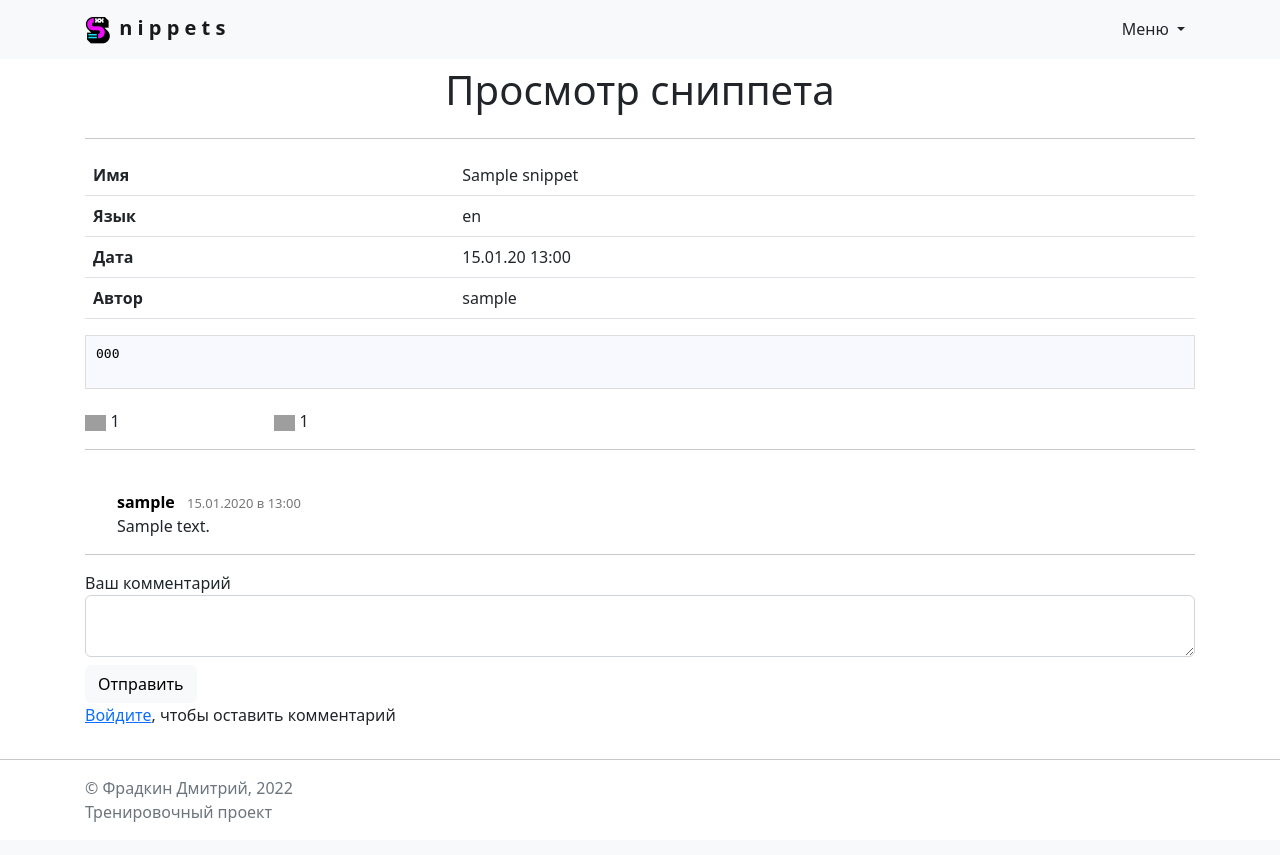
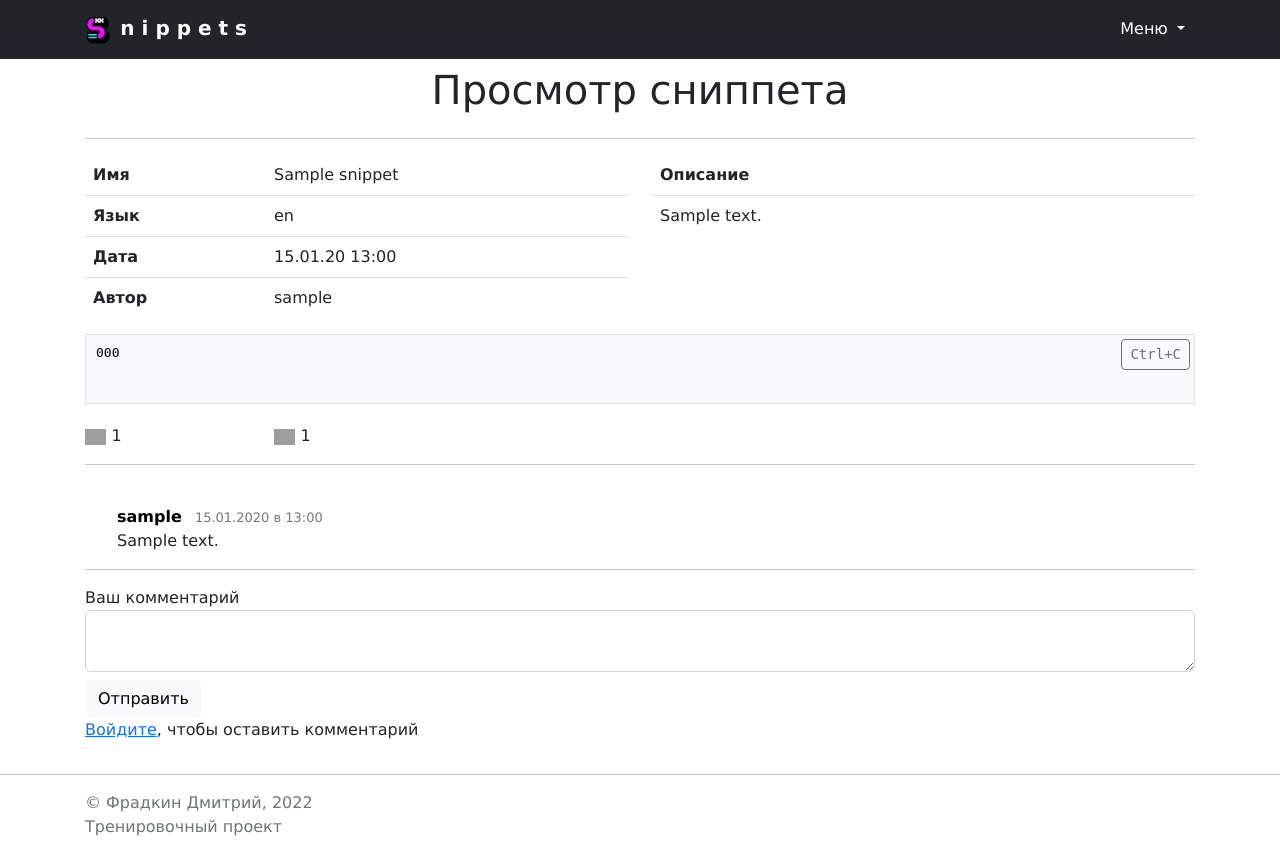
Before and after one commit to fradkin-d/pet_Snippets, a Django app: a page that uses MainApp/templates/base.html in a window 1280 px wide. Before the commit the page ends 822 px from the top, so only its background shows below. Run offline with Django 4.2, Linux system fonts and the light colour scheme; tables that the repository leaves empty hold one stand-in row (values such as "Sample post"); some libraries are stand-ins or nearby versions; grey boxes are pictures that could not be loaded.

Commit message:
fix success url in snippet's create and update views to current snippet, add description field to snippets

```diff
--- a/MainApp/forms.py
+++ b/MainApp/forms.py
@@ -37,12 +37,15 @@ CODE_LANGS = [('', '')]+[(code_lang.lang,)*2 for code_lang in SupportedLang.obje
 class SnippetForm(forms.ModelForm):
     name = forms.CharField(label='Имя')
     lang = forms.ModelChoiceField(queryset=SupportedLang.objects.all(), label='Язык', empty_label='')
+    description = forms.CharField(label='Описание', max_length=250,
+                                  widget=forms.Textarea(attrs={"rows": 4}),
+                                  required=False)
     code = forms.CharField(label='Код', widget=forms.Textarea)
     is_private = forms.BooleanField(label='Приватный', required=False)
 
     class Meta:
         model = Snippet
-        fields = ['name', 'lang', 'code', 'is_private']
+        fields = ['name', 'lang', 'description', 'code', 'is_private']
 
 
 class CommentForm(forms.ModelForm):
--- a/MainApp/models.py
+++ b/MainApp/models.py
@@ -14,6 +14,7 @@ class SupportedLang(models.Model):
 class Snippet(models.Model):
     name = models.CharField(max_length=100)
     lang = models.ForeignKey(SupportedLang, on_delete=models.CASCADE)
+    description = models.CharField(max_length=250, default='')
     code = models.TextField(max_length=5000)
     creation_date = models.DateTimeField(auto_now_add=True)
     is_private = models.BooleanField()
@@ -21,7 +22,8 @@ class Snippet(models.Model):
     slug = models.SlugField(unique=True, default=None)
 
     def save(self, *args, **kwargs):
-        self.slug = '_'.join((slugify(self.name), dt.datetime.now().strftime('%d-%m-%y-%H-%M-%S')))
+        if not self.slug:
+            self.slug = '_'.join((slugify(self.name), dt.datetime.now().strftime('%d-%m-%y-%H-%M-%S')))
         super().save(*args, **kwargs)
 
     def to_dict_json(self):
--- a/MainApp/templates/base.html
+++ b/MainApp/templates/base.html
@@ -7,6 +7,10 @@
     <meta name="viewport" content="width=device-width, initial-scale=1">
     <link rel="stylesheet" href="{% static 'css/bootstrap.min.css' %}">
     <style>
+        * {
+            font-family: Geneva, Arial, Helvetica, sans-serif;
+        }
+
         main > .container {
             padding: 50px 15px 0;
         }
--- a/MainApp/templates/header.html
+++ b/MainApp/templates/header.html
@@ -1,14 +1,14 @@
 {% load static %}
 {% load crispy_forms_tags %}
 <header>
-    <nav class="navbar fixed-top navbar-expand-sm bg-light">
+    <nav class="navbar fixed-top navbar-expand-sm bg-dark navbar-dark">
         <div class="container">
             <a class="navbar-brand" href="{% url 'home' %}">
                 <img src="{% static 'images/logo.png' %}" width="32" height="32" alt="">
                 <strong>n i p p e t s</strong>
             </a>
             <div class="dropdown">
-                <button class="btn dropdown-toggle" type="button"
+                <button class="btn btn-dark dropdown-toggle" type="button"
                         data-bs-toggle="dropdown" aria-expanded="false">
                     {% if request.user.is_authenticated %}
                     {% if request.user.username|length > 15 %}
--- a/MainApp/templates/pages/add_snippet.html
+++ b/MainApp/templates/pages/add_snippet.html
@@ -13,6 +13,7 @@
                 {{ form.name|as_crispy_field }}
             </div>
         </div>
+        {{ form.description|as_crispy_field }}
         {{ form.code|as_crispy_field }}
         {{ form.is_private|as_crispy_field }}
         <input type="hidden" name="author" value="{{ user.get_username }}">
--- a/MainApp/templates/pages/index.html
+++ b/MainApp/templates/pages/index.html
@@ -16,7 +16,7 @@
         <hr>
         <h4>Топ-10 сниппетов по рейтингу</h4>
         <table class="table table-responsive">
-            <thead>
+            <thead class="table-light">
             <tr>
                 <th>Язык</th>
                 <th>Автор</th>
@@ -45,7 +45,7 @@
         <hr>
         <h4>Топ-10 сниппетов по обсуждаемости</h4>
         <table class="table table-responsive">
-            <thead>
+            <thead class="table-light">
             <tr>
                 <th>Язык</th>
                 <th>Автор</th>
--- a/MainApp/templates/pages/snippet_detail.html
+++ b/MainApp/templates/pages/snippet_detail.html
@@ -48,21 +48,24 @@ list-style-type: none;
     display: none;
 }
 
+
 </style>
 <link href="{% static 'css/pastie-theme.css' %}" rel="stylesheet" type="text/css">
 {% endblock %}
 
 {% block main %}
-<table class="table">
-    <tr>
+<div class="row">
+    <div class="col-sm">
+        <table class="table table-borderless">
+            <tr class="border-bottom">
                 <th>Имя</th>
                 <td>{{ snippet.name }}</td>
             </tr>
-    <tr>
+            <tr class="border-bottom">
                 <th>Язык</th>
                 <td>{{ snippet.lang }}</td>
             </tr>
-    <tr>
+            <tr class="border-bottom">
                 <th>Дата</th>
                 <td>{{ snippet.creation_date|date:'d.m.y H:i' }}</td>
             </tr>
@@ -71,11 +74,28 @@ list-style-type: none;
                 <td>{{ snippet.author|truncatechars:30 }}</td>
             </tr>
         </table>
-
+    </div>
+    <div class="col-sm">
+        <table class="table table-borderless">
+            <thead class="border-bottom">
+                <tr>
+                    <th>Описание</th>
+                </tr>
+            </thead>
+            <tbody>
+                <tr>
+                    <td>{{ snippet.description }}</td>
+                </tr>
+            </tbody>
+        </table>
+    </div>
+</div>
 <div class="row">
     <div class="col">
         <pre>
             <code data-language="{{ snippet.lang }}">{{ snippet.code}}</code>
+        <button onclick="CopyToClipboard()"
+                class="btn btn-outline-secondary btn-sm position-absolute top-0 end-0 m-1">Ctrl+C</button>
         </pre>
     </div>
 </div>
@@ -100,7 +120,7 @@ list-style-type: none;
     </div>
     {% if snippet.author == user %}
     <div class="col-2">
-        <a href="{% url 'snippet_update_page' snippet.slug %}">
+        <a href="{% url 'snippet_update_page' snippet.slug %}?next={{ request.path }}">
             <img src="{% static 'icons/edit.png' %}" width="16">
         </a>
     </div>
--- a/MainApp/templates/pages/snippet_update.html
+++ b/MainApp/templates/pages/snippet_update.html
@@ -13,6 +13,7 @@
                 {{ form.name|as_crispy_field }}
             </div>
         </div>
+        {{ form.description|as_crispy_field }}
         {{ form.code|as_crispy_field }}
         {{ form.is_private|as_crispy_field }}
         <input type="submit" class="btn btn-success" value="Сохранить">
--- a/MainApp/views.py
+++ b/MainApp/views.py
@@ -2,7 +2,7 @@ from django.contrib.auth.decorators import login_required
 from django.contrib.messages.views import SuccessMessageMixin
 from django.contrib import auth, messages
 from django.shortcuts import render, redirect
-from django.urls import reverse_lazy
+from django.urls import reverse_lazy, reverse
 from django.views.generic.detail import DetailView
 from django.views.generic.edit import UpdateView, DeleteView, CreateView
 from django.db.models import Count, Q
@@ -90,13 +90,18 @@ class SnippetCreateView(SuccessMessageMixin, CreateView):
         form.instance.author_id = self.request.user.id
         return super().form_valid(form)
 
+    def get_success_url(self):
+        return reverse('snippet_detail_page', args=(self.object.slug,))
+
 
 class SnippetUpdateView(SuccessMessageMixin, UpdateView):
     model = Snippet
     form_class = SnippetForm
     template_name = 'pages/snippet_update.html'
-    success_url = reverse_lazy('my_snippets_list_page')
     success_message = "Сниппет обновлен"
+
+    def get_success_url(self):
+        return self.request.GET.get('next')
 
 
 class SnippetDeleteView(SuccessMessageMixin, DeleteView):
```
Also changed, not shown: MainApp/migrations/0002_snippet_description.py (added). Lines whose indentation alone changed are shown as unchanged.
